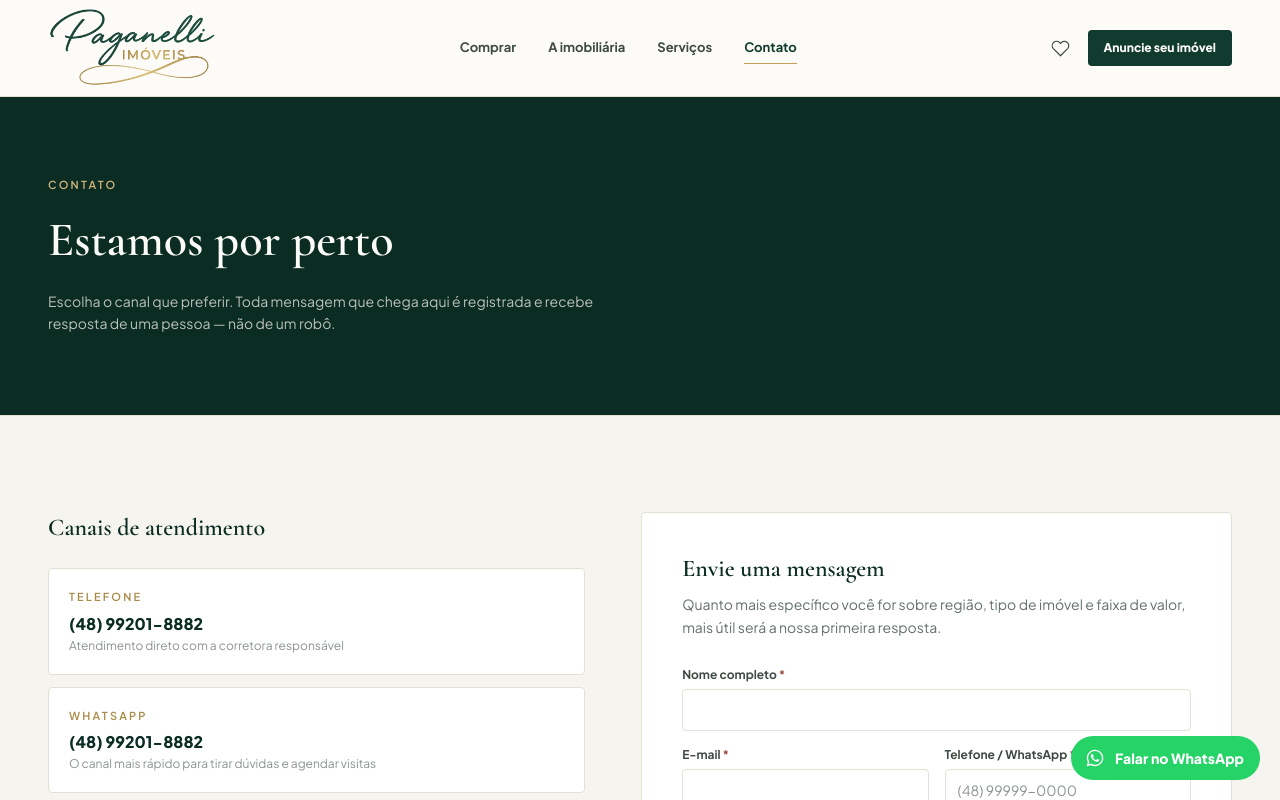
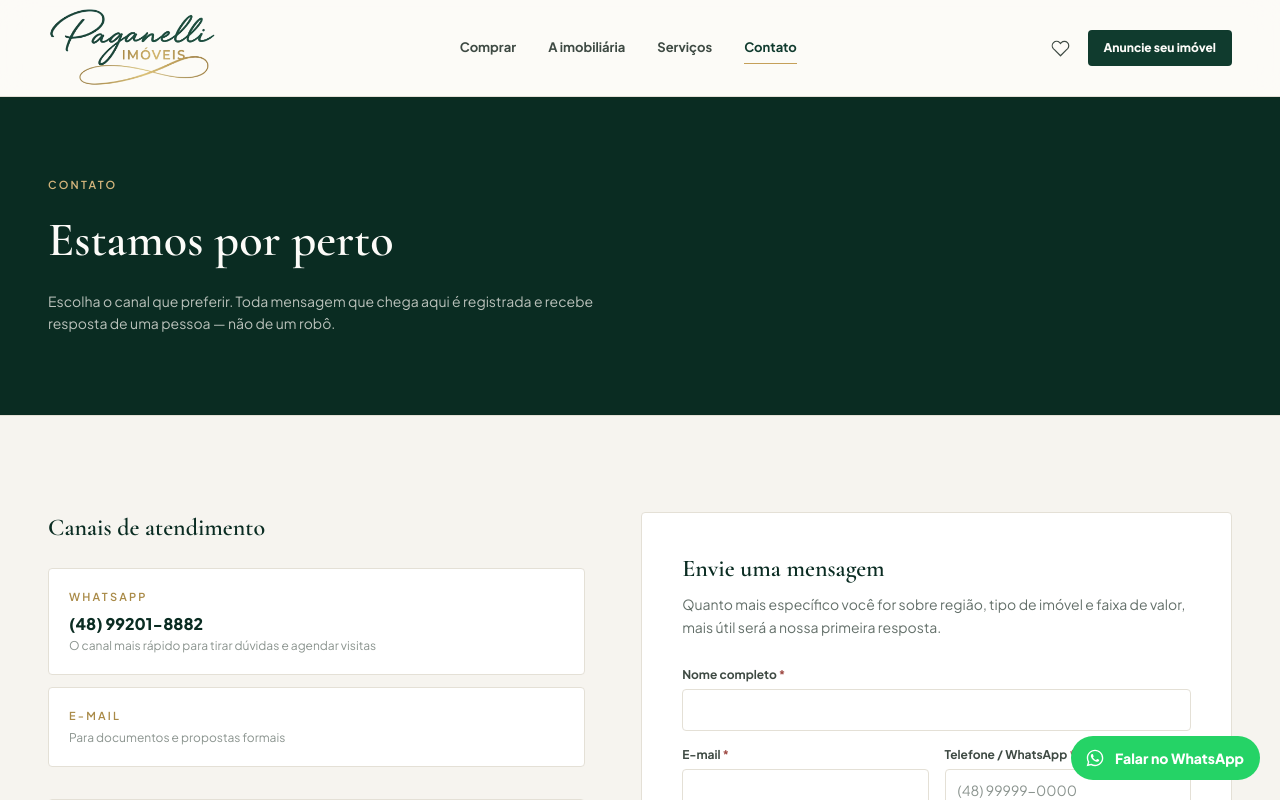
Before and after one commit to alanrisso-coder/paganelliimoveis, a Next.js app in the folder plataforma/: page /contato in a window 1280 px wide. Shown: the top 800 px of the page. Built offline with nearby package versions, Linux system fonts and the light colour scheme.

Commit message:
Remover quadro Telefone da página de Contato

```diff
--- a/plataforma/src/app/(site)/contato/page.tsx
+++ b/plataforma/src/app/(site)/contato/page.tsx
@@ -5,12 +5,6 @@ import { BotaoWhatsapp } from "@/components/site/BotaoWhatsapp";
 import { CONTATO } from "@/lib/contato";
 
 const canais = [
-  {
-    titulo: "Telefone",
-    valor: CONTATO.telefone,
-    detalhe: "Atendimento direto com a corretora responsável",
-    href: `tel:+${CONTATO.whatsapp}`,
-  },
   {
     titulo: "WhatsApp",
     valor: CONTATO.whatsappExibicao,
```
